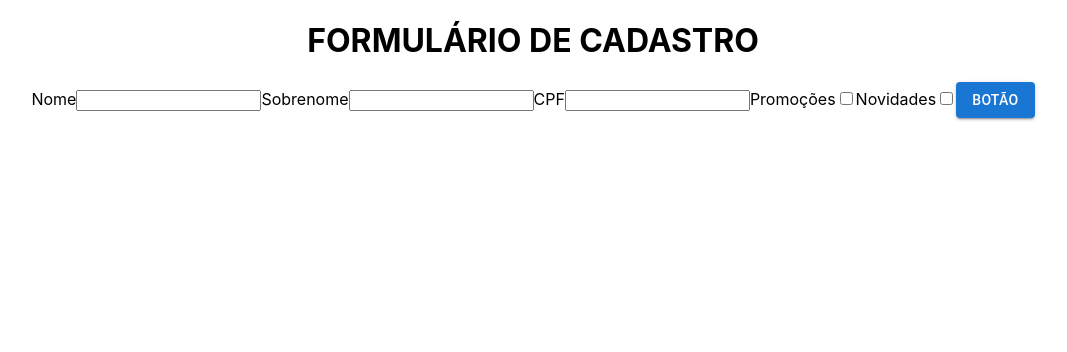
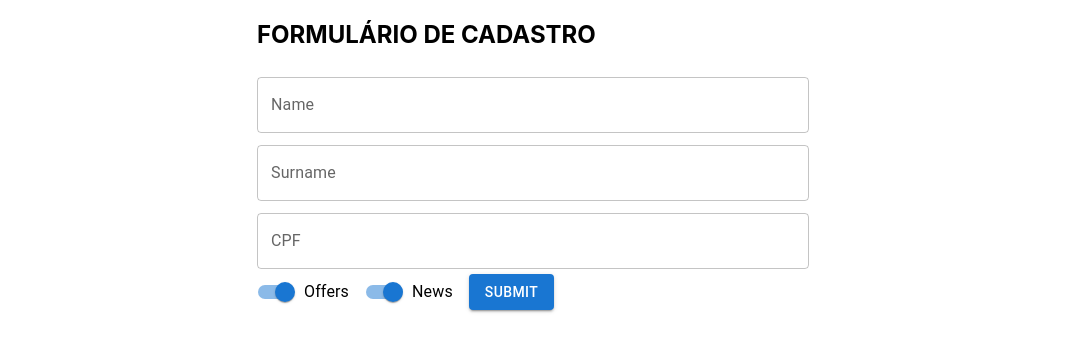
Before and after one commit to GabrielBarrosAffonso/functionComponent-Form, a React (Create React App) app: page / in a window 1280 px wide. Shown: the top 352 px of the page, without its empty margins (107-1174 px from the left). Built offline with nearby package versions, Linux system fonts and the light colour scheme.

Commit message:
Material UI components added to create the form

```diff
--- a/src/App.css
+++ b/src/App.css
@@ -1,5 +1,6 @@
 .App {
   text-align: center;
+  max-width: 500px;
 }
 
 .App-logo {
--- a/src/App.js
+++ b/src/App.js
@@ -1,12 +1,13 @@
 import './App.css';
 import MainForm from './components/MainForm';
+import { Container } from '@material-ui/core';
 
 function App() {
   return (
-    <div className="App">
-     <h1>FORMULÁRIO DE CADASTRO</h1>
-     <MainForm />
-    </div>
+    <Container component="article" maxWidth="sm">
+          <h1>FORMULÁRIO DE CADASTRO</h1>
+          <MainForm />
+    </Container>
   );
 }
 
--- a/src/components/MainForm/MainForm.jsx
+++ b/src/components/MainForm/MainForm.jsx
@@ -1,27 +1,24 @@
 import React from "react";
-import Button from '@material-ui/core/Button';
+import { TextField , Button , Switch , FormControlLabel } from "@material-ui/core";
 
 function MainForm(){
     return(
         <div>
-            <form >
-                <label>Nome</label>
-                <input type="text"/>
+            <form className="">
+                <TextField id="name" label="Name" variant="outlined" fullWidth={true} margin="dense"/>
 
-                <label>Sobrenome</label>
-                <input type="text"/>
+                <TextField id="surname" label="Surname" variant="outlined" fullWidth={true} margin="dense"/>
 
-                <label>CPF</label>
-                <input type="text"/>
+                <TextField id="cpf" label="CPF" variant="outlined" fullWidth={true} margin="dense"/>
 
-                <label>Promoções</label>
-                <input type="checkbox"/>
+                <FormControlLabel label="Offers" control={<Switch name="offers" defaultChecked />}/>
+                {/* <Switch name="offers" defaultChecked /> */}
 
-                <label>Novidades</label>
-                <input type="checkbox"/>
+                <FormControlLabel label="News" control={<Switch name="news" defaultChecked />}/>
+                {/* <Switch name="news" defaultChecked /> */}
 
                 <Button variant="contained" color="primary" type="submit">
-                    Botão
+                    Submit
                 </Button>
             </form>
         </div>
```
